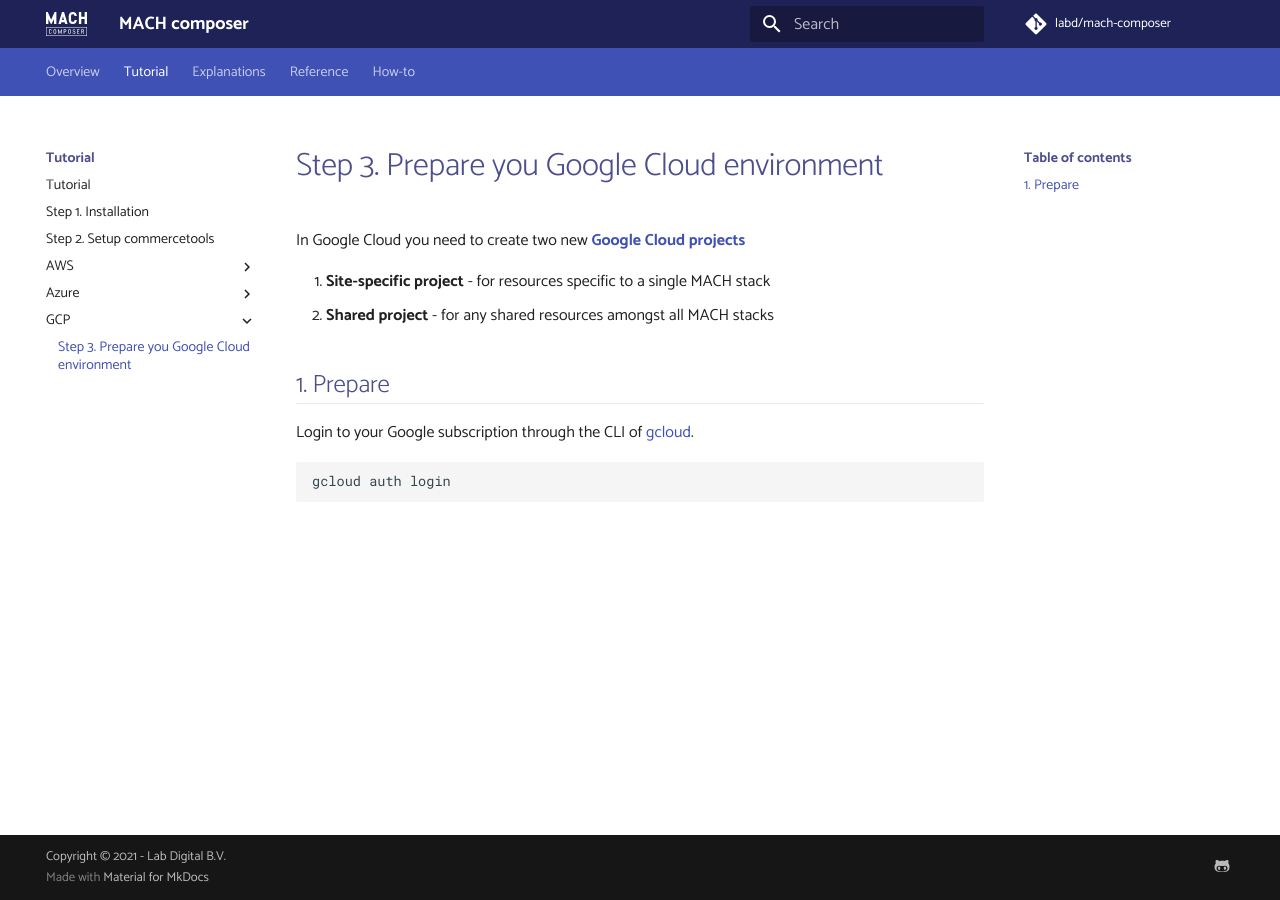
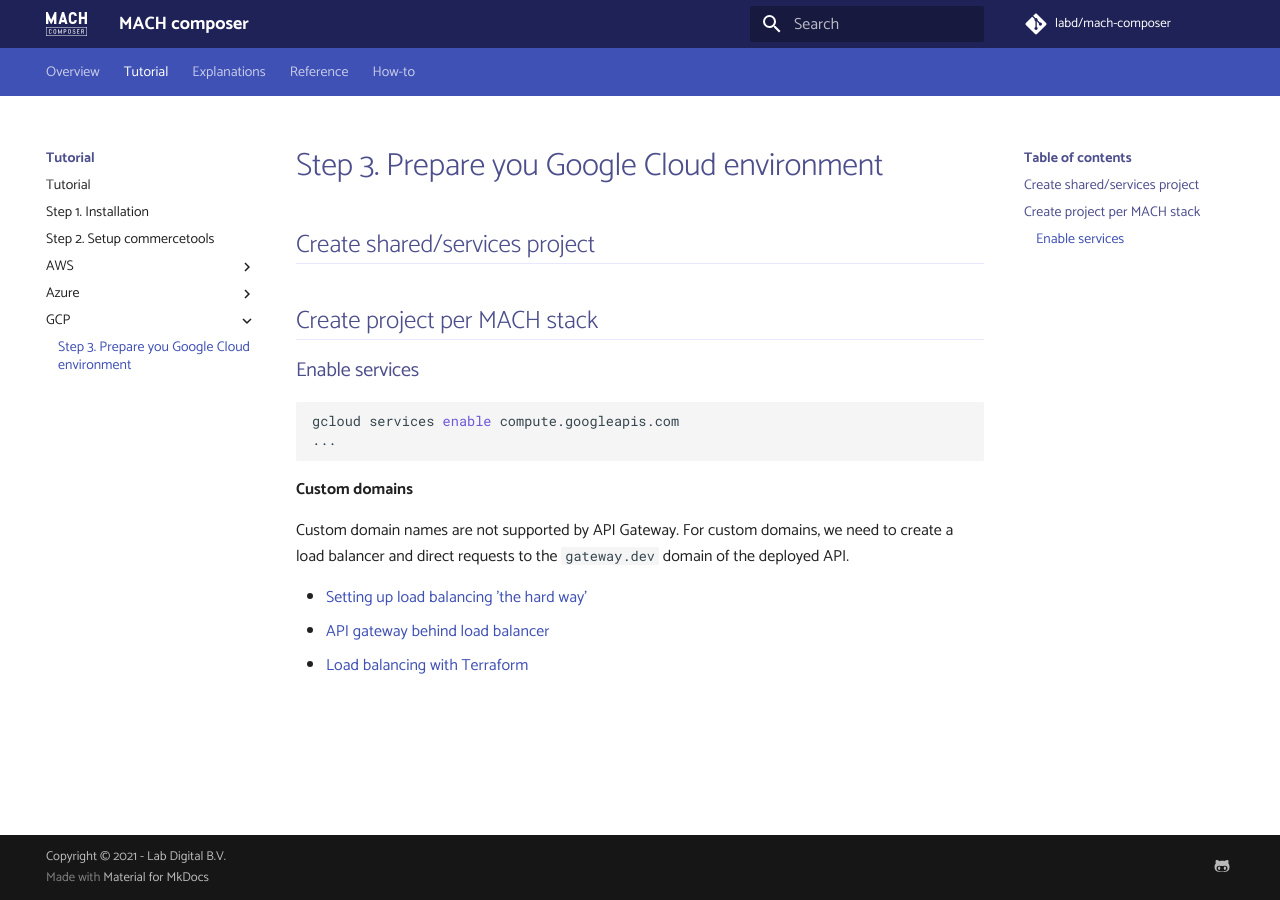
Before and after one commit to mach-composer/mach-composer-cli, an MkDocs documentation site: the page built from docs/src/tutorial/gcp/step-3-setup-gcp.md, in a window 1280 px wide. Built offline with MkDocs 1.6.1 and Material for MkDocs 9.7.7, drawn with Linux system fonts in a browser that asks for light colours; a script that is not in the unit is left out; comment, search, counter and statistics services are not loaded.

Commit message:
Update gcp docs

````diff
--- a/docs/src/tutorial/gcp/step-3-setup-gcp.md
+++ b/docs/src/tutorial/gcp/step-3-setup-gcp.md
@@ -1,15 +1,20 @@
 # Step 3. Prepare you Google Cloud environment
 
-In Google Cloud you need to create two new [**Google Cloud projects**](https://cloud.google.com/resource-manager/docs/creating-managing-projects)
+## Create shared/services project
 
-1. **Site-specific project** - for resources specific to a single MACH stack
-2. **Shared project** - for any shared resources amongst all MACH stacks
-
-
-## 1. Prepare
-
-Login to your Google subscription through the CLI of [gcloud](https://cloud.google.com/sdk/gcloud/).
+## Create project per MACH stack
+### Enable services
 
 ```bash
-gcloud auth login
+gcloud services enable compute.googleapis.com
+...
 ```
+
+**Custom domains**
+
+Custom domain names are not supported by API Gateway.
+For custom domains, we need to create a load balancer and direct requests to the `gateway.dev` domain of the deployed API.
+
+- [Setting up load balancing 'the hard way'](https://cloud.google.com/blog/topics/developers-practitioners/serverless-load-balancing-terraform-hard-way)
+- [API gateway behind load balancer](https://medium.com/swlh/google-api-gateway-and-load-balancer-cdn-9692b7a976df)
+- [Load balancing with Terraform](https://cloud.google.com/community/tutorials/modular-load-balancing-with-terraform)
````
